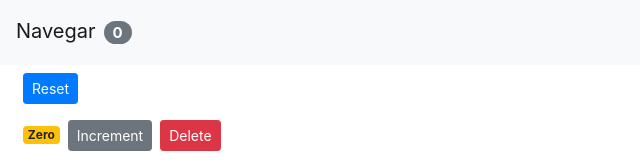
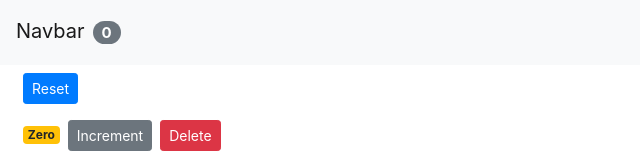
Before and after one commit to edgarbrignoni/react-shopping-cart-pattern, a React (Create React App) app: page / in a window 1280 px wide. Shown: the top 160 px of the page, without its empty margins (0-640 px from the left). Built offline with nearby package versions, Linux system fonts and the light colour scheme.

Commit message:
Revert demo gh-pages

```diff
--- a/src/components/navbar.jsx
+++ b/src/components/navbar.jsx
@@ -5,7 +5,7 @@ const NavBar = ({ totalCounters }) => {
   return (
     <nav className="navbar navbar-light bg-light">
       <span className="navbar-brand">
-        Navegar
+        Navbar
         <span className="badge badge-pill badge-secondary m-2">{totalCounters}</span>
       </span>
     </nav>
```
